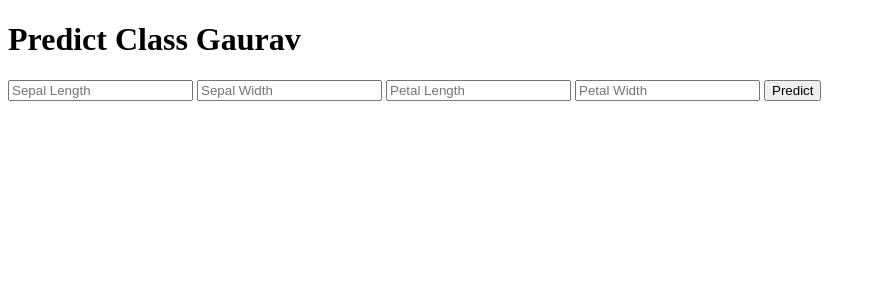
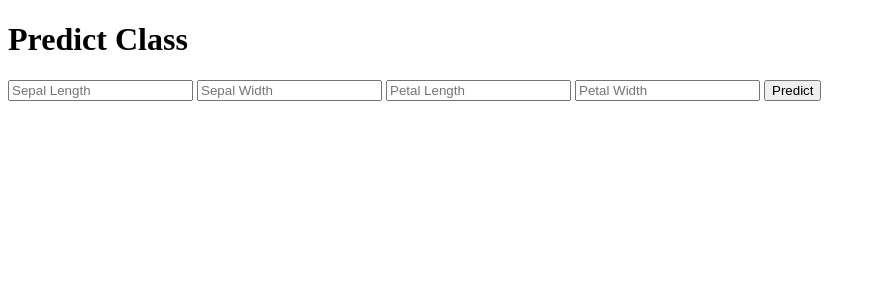
Before and after one commit to gauravjagtap-2611/Iris-flask-app, a Flask app: page / in a window 1280 px wide. Shown: the top 300 px of the page, without its empty margins (0-876 px from the left). Run offline with Flask 3, Linux system fonts and the light colour scheme; parts of the project's set-up code (start-up, migrations or seed data) failed here and were passed over.

Commit message:
Changed the Header1

```diff
--- a/templates/index.html
+++ b/templates/index.html
@@ -13,7 +13,7 @@
 
 <body>
  <div class="login">
-	<h1>Predict Class Gaurav</h1>
+	<h1>Predict Class</h1>
 
      <!-- Main Input For Receiving Query to our ML -->
     <form action="{{ url_for('predict')}}"method="post">
```
